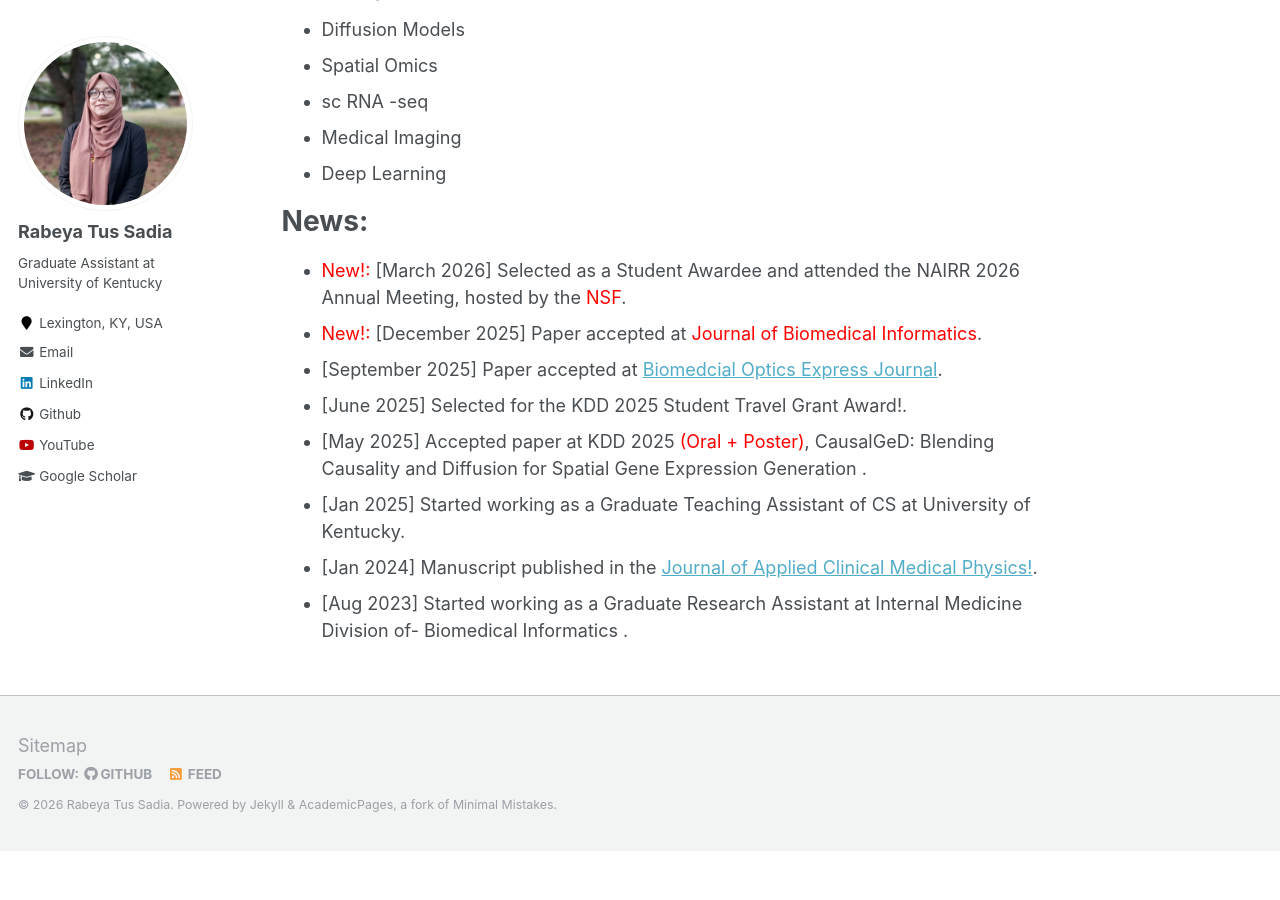
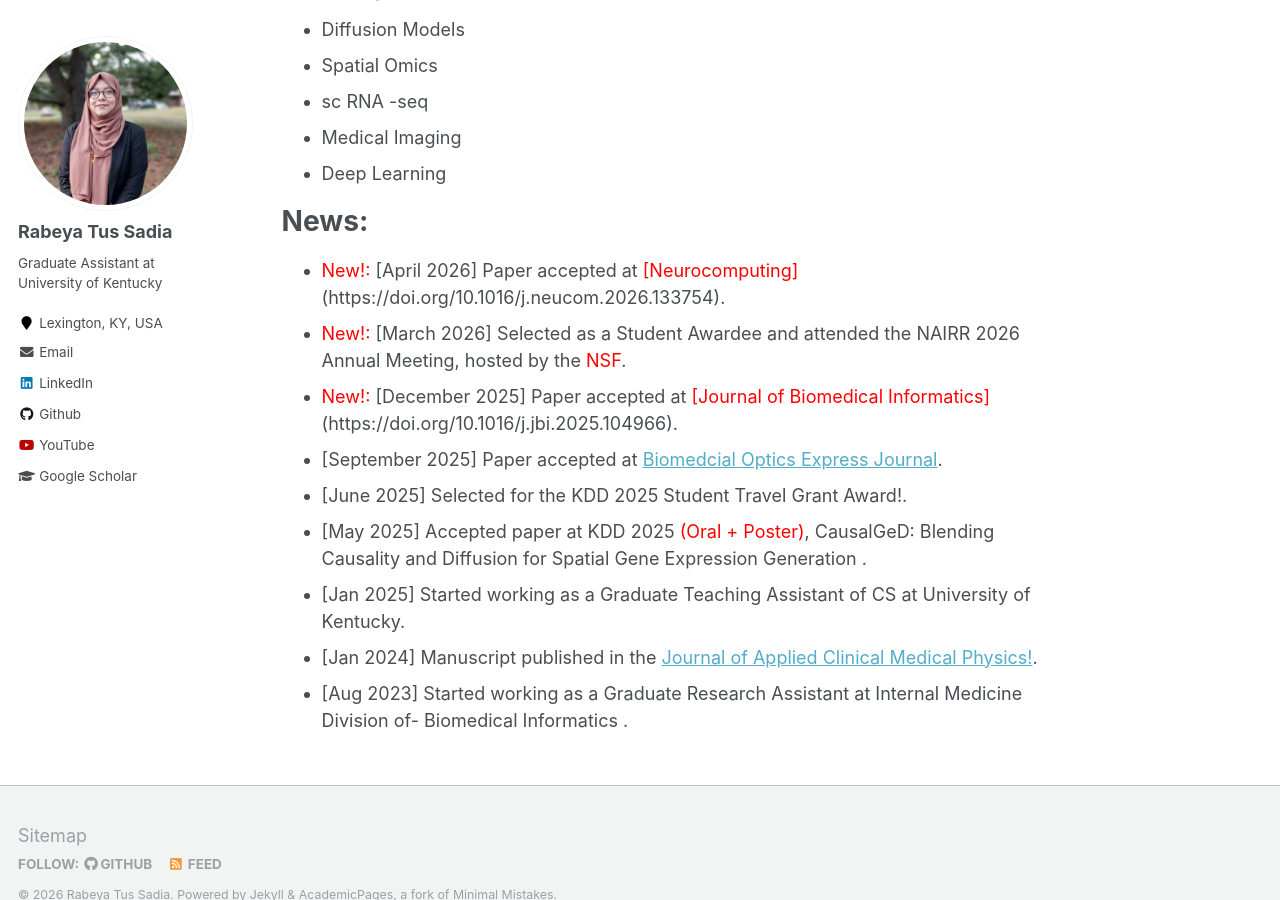
Before and after one commit to Rumi07/rumi07.github.io, a Jekyll site: the page built from _pages/about.md, in a window 1280 px wide and 900 px high, scrolled down 945 px. Built offline with Jekyll 4.4.1, drawn with Linux system fonts in a browser that asks for light colours; before the commit the page ends 1796 px from its top, so only the background shows below that.

Commit message:
Updated about

```diff
--- a/_pages/about.md
+++ b/_pages/about.md
@@ -43,8 +43,9 @@ Research Interests:
 News:
 ======
 
+- <span style="color:red">New!:</span> [April 2026] Paper accepted at <span style="color:red"> [Neurocomputing] </span> (https://doi.org/10.1016/j.neucom.2026.133754).
 - <span style="color:red">New!:</span> [March 2026] Selected as a Student Awardee and attended the NAIRR 2026 Annual Meeting, hosted by the <span style="color:red">NSF</span>.
-- <span style="color:red">New!:</span>  [December 2025] Paper accepted at <span style="color:red"> Journal of Biomedical Informatics</span>.
+- <span style="color:red">New!:</span>  [December 2025] Paper accepted at <span style="color:red"> [Journal of Biomedical Informatics]</span>(https://doi.org/10.1016/j.jbi.2025.104966).
 - [September 2025] Paper accepted at [Biomedcial Optics Express Journal](https://opg.optica.org/boe/fulltext.cfm?uri=boe-16-10-3895).
 - [June 2025] Selected for the KDD 2025 Student Travel Grant Award!.
 - [May 2025] Accepted paper at KDD 2025 <span style="color:red">(Oral + Poster)</span>, CausalGeD: Blending Causality and Diffusion for Spatial Gene Expression Generation .
```
